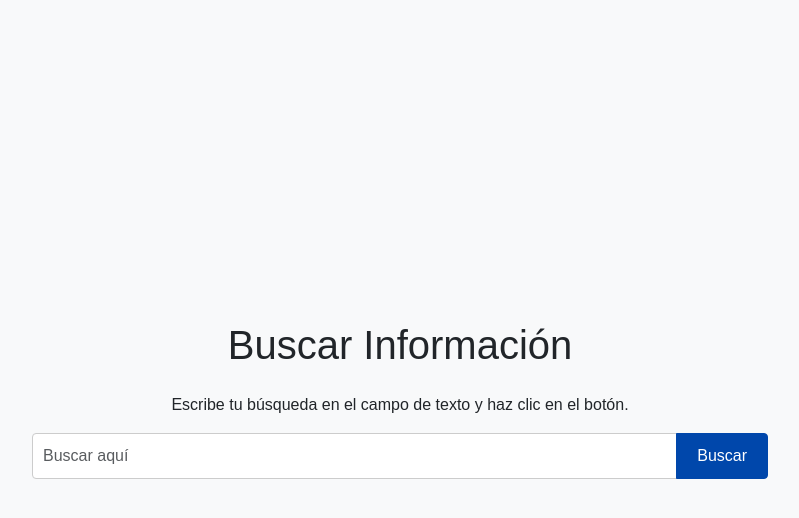
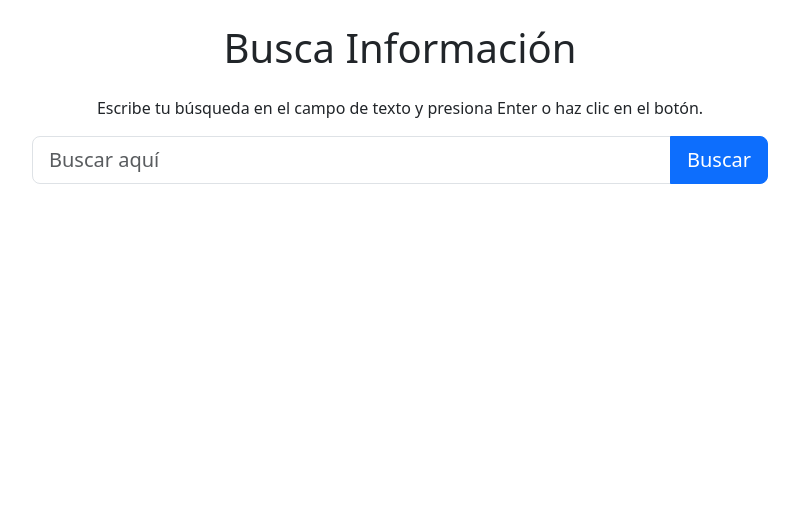
Before and after one commit to CortinezO98/SearchWG, a Django app: page / in a window 1280 px wide. Shown: the top 518 px of the page, without its empty margins (240-1039 px from the left). Run offline with Django 5.2, Linux system fonts and the light colour scheme; some libraries are stand-ins or nearby versions.

Commit message:
Cambios de estilos y el script para funcionamiento del widget

```diff
--- a/search/static/css/style.css
+++ b/search/static/css/style.css
@@ -6,43 +6,6 @@ body {
   margin: 0;
   background-color: #f8f9fa;
   font-family: 'Arial', sans-serif;
-}
-
-
-.search-container {
-  width: 100%;
-  max-width: 600px;
-  padding: 40px;
-  background: white;
-  box-shadow: 0 4px 6px rgba(0, 0, 0, 0.1);
-  border-radius: 8px;
-  text-align: center;
-}
-
-
-#searchWidgetTrigger {
-  border-radius: 4px 0 0 4px;
-  border: 1px solid #ccc;
-  padding: 10px;
-  font-size: 16px;
-  width: 80%;
-}
-
-
-#searchButton {
-  border-radius: 0 4px 4px 0;
-  background-color: #0047AB;
-  border: 1px solid #0047AB;
-  padding: 10px 20px;
-  color: white;
-  font-size: 16px;
-  cursor: pointer;
-  transition: background-color 0.3s ease;
-}
-
-#searchButton:hover {
-  background-color: #003580;
-  border-color: #003580;
 }
 
 
@@ -61,18 +24,3 @@ body {
   top: 10px;
   right: 10px;
 }
-
-@media (max-width: 767px) {
-  .search-container {
-      padding: 20px;
-      width: 90%;
-  }
-
-  #searchWidgetTrigger {
-      width: 70%;
-  }
-
-  #searchButton {
-      width: 28%;
-  }
-}
--- a/search/static/js/scripts.js
+++ b/search/static/js/scripts.js
@@ -5,18 +5,6 @@ document.addEventListener("DOMContentLoaded", () => {
 
 
     setAuthToken();
-
-    searchTrigger.addEventListener("focus", () => toggleWidget(true));
-    searchButton.addEventListener("click", () => {
-      toggleWidget(true);
-      mostrarFeedback("Búsqueda iniciada. Abriendo el widget...");
-    });
-    searchTrigger.addEventListener("keypress", (event) => {
-      if (event.key === "Enter") {
-        toggleWidget(true);
-        mostrarFeedback("Búsqueda iniciada. Abriendo el widget...");
-      }
-    });
 
     function setAuthToken() {
       fetch("/get-auth-token/")
--- a/search/templates/index.html
+++ b/search/templates/index.html
@@ -3,19 +3,17 @@
 <html lang="es">
 <head>
   <meta charset="UTF-8">
-  <meta http-equiv="Content-Security-Policy" content="default-src 'self'; script-src 'self' https://cloud.google.com;">
   <meta name="viewport" content="width=device-width, initial-scale=1.0">
   <title>Search Widget Trigger</title>
-  <link rel="stylesheet" href="{% static 'css/bootstrap.min.css' %}">
-  <link rel="stylesheet" href="{% static 'css/style.css' %}">
-  <link rel="icon" href="/favicon.ico" type="image/x-icon">
+  <link href="https://cdn.jsdelivr.net/npm/bootstrap@5.3.0/dist/css/bootstrap.min.css" rel="stylesheet">
+  <link rel="stylesheet" href="{% static 'css/styles.css' %}">
 </head>
 <body>
-  <div class="container my-4">
+  <div class="justify-content-center container search-container my-4">
     <div class="row justify-content-center text-center">
       <div class="col-md-8">
-        <h1 class="mb-4">Buscar Información</h1>
-        <p class="mb-3">Escribe tu búsqueda en el campo de texto y haz clic en el botón.</p>
+        <h1 class="mb-4">Busca Información</h1>
+        <p class="mb-3">Escribe tu búsqueda en el campo de texto y presiona Enter o haz clic en el botón.</p>
 
         <div class="input-group">
           <input
@@ -37,9 +35,39 @@
     </div>
   </div>
 
-  <script src="{% static 'js/bootstrap.bundle.min.js' %}"></script>
+  <script src="https://cdn.jsdelivr.net/npm/bootstrap@5.3.0/dist/js/bootstrap.bundle.min.js"></script>
   <script src="https://cloud.google.com/ai/gen-app-builder/client?hl=es_419"></script>
-  <script src="https://apis.google.com/js/platform.js" async defer></script>
-  <script src="{% static 'js/scripts.js' %}"></script>
+  <script src="{% static 'script.js' %}"></script>
+  <script>
+    const searchTrigger = document.getElementById('searchWidgetTrigger');
+    const searchButton = document.getElementById('searchButton');
+    const searchWidget = document.querySelector('gen-search-widget');
+
+    searchTrigger.addEventListener('focus', () => {
+      searchWidget.hidden = false;
+    });
+
+    searchButton.addEventListener('click', () => {
+      searchWidget.hidden = false;
+      mostrarFeedback("Búsqueda iniciada. Abriendo el widget...");
+    });
+
+
+    function mostrarFeedback(mensaje) {
+      const alerta = document.createElement("div");
+      alerta.className = "alert alert-info alert-dismissible fade show mt-3";
+      alerta.role = "alert";
+      alerta.innerHTML = `
+        ${mensaje}
+        <button type="button" class="btn-close" data-bs-dismiss="alert" aria-label="Close"></button>
+      `;
+      const contenedor = document.querySelector(".search-container");
+      contenedor.appendChild(alerta);
+
+      setTimeout(() => {
+        alerta.remove();
+      }, 5000);
+    }
+  </script>
 </body>
 </html>
```
